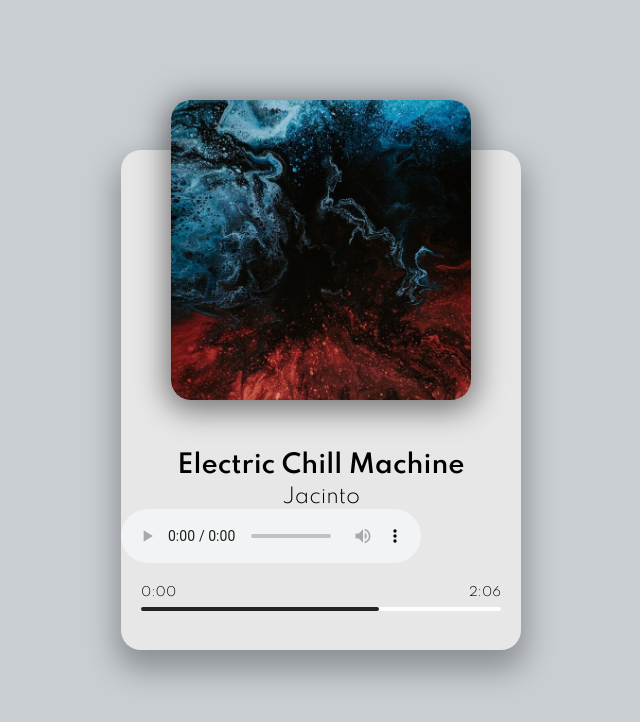
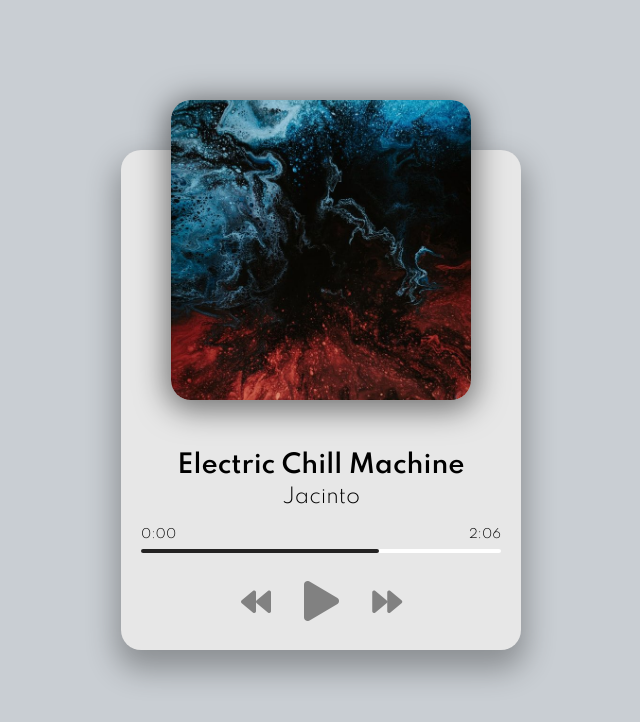
Before and after one commit to Mayenthedeveloper/music-player, a plain HTML site: page index.html in a window 1280 px wide. Shown: the whole page, without its empty margins (319-959 px from the left). Drawn offline with Linux system fonts and the light colour scheme.

Commit message:
Updated UI

```diff
--- a/index.html
+++ b/index.html
@@ -20,7 +20,7 @@
 
       <h2 id="title">Electric Chill Machine</h2>
       <h3 id="artist">Jacinto</h3>
-      <audio src="music/jacinto-1.mp3" controls></audio>
+      <audio src="music/jacinto-1.mp3"></audio>
       <!--Progress  -->
       <div class="progress-container" id="progress-container">
         <div class="progress" id="progress"></div>
@@ -29,6 +29,12 @@
           <span id="duration">2:06</span>
         </div>
       </div>
+      <!-- Controls -->
+      <div class="player-controls">
+        <i class="fas fa-backward" id="prev" title="Previous"></i>
+        <i class="fas fa-play main-button" id="play" title="Play"></i>
+        <i class="fas fa-forward" id="next" title="Next"></i>
+      </div>
     </div>
     <!-- Script -->
     <script src="script.js"></script>
--- a/style.css
+++ b/style.css
@@ -91,6 +91,12 @@ h3 {
   font-size: 30px;
   color: rgb(129, 129, 129);
   margin-right: 30px;
+  cursor: pointer;
+  user-select: none;
+}
+
+.fas:hover {
+  filter: brightness(80%);
 }
 
 .main-button {
```
